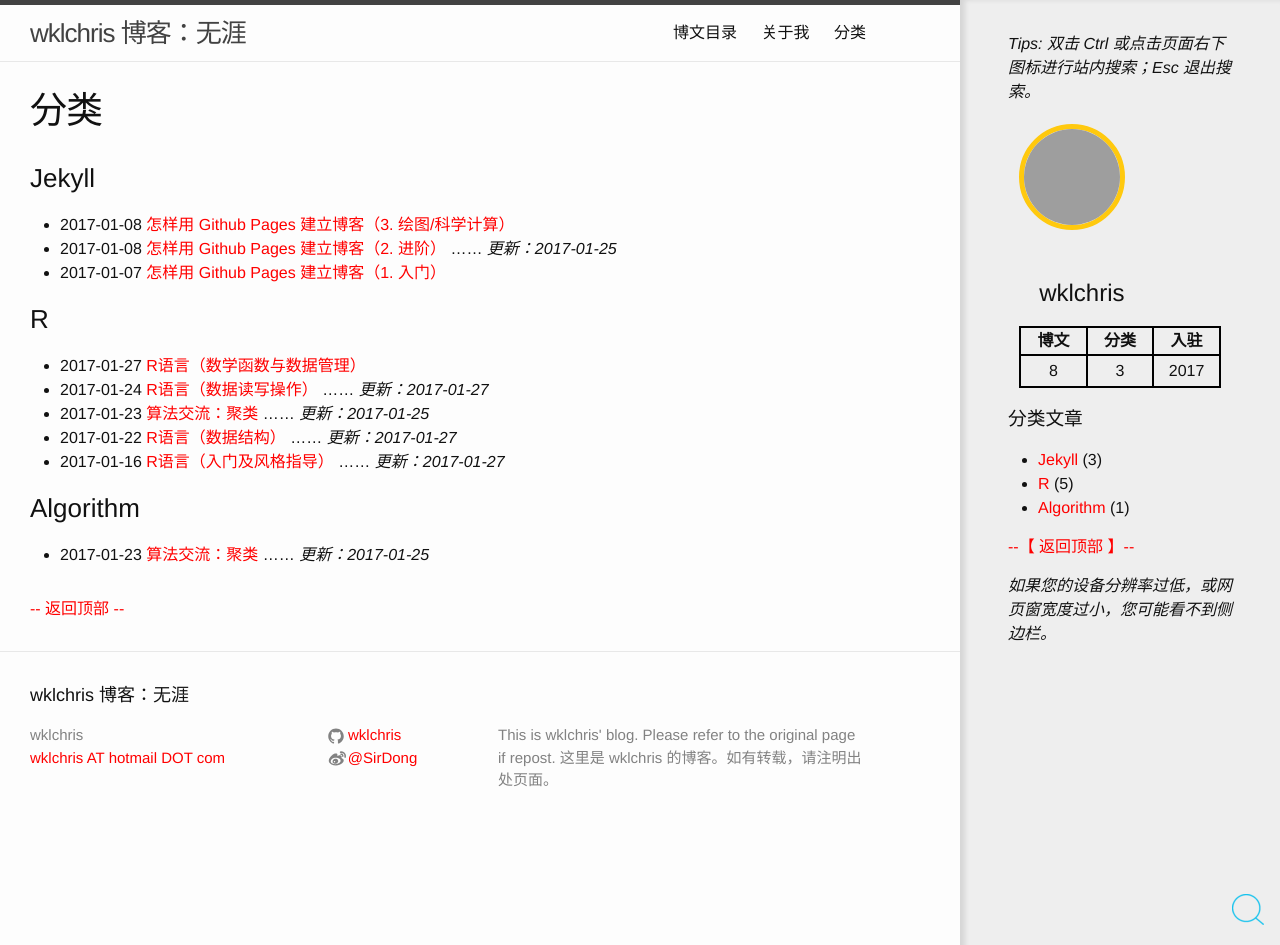
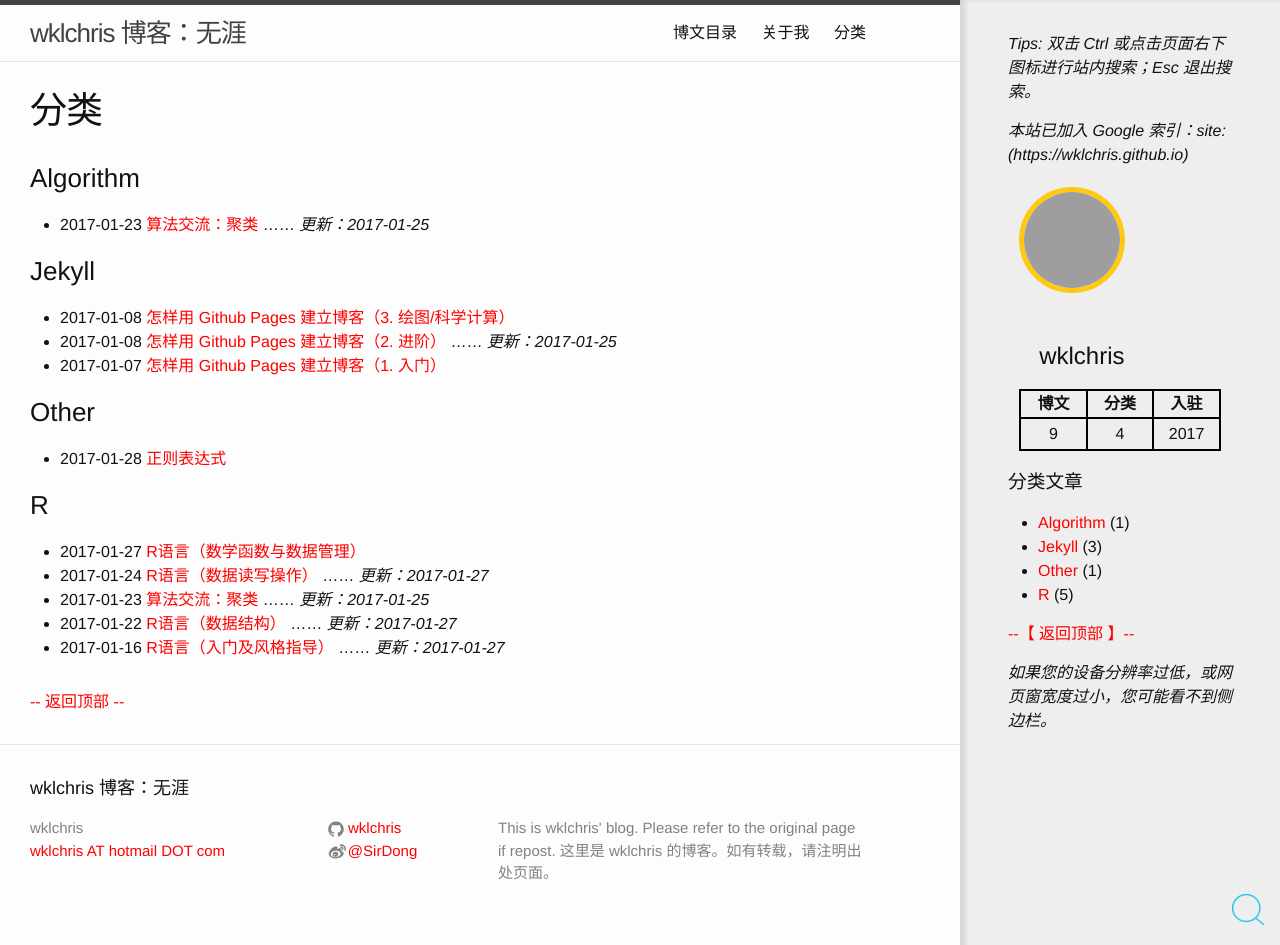
Before and after one commit to wklchris/wklchris.github.io, a Jekyll site: the page built from categories.md, in a window 1280 px wide and 945 px high, cut to the strip 0-945 px from the top of the window. Built offline with Jekyll 4.4.1, drawn with Linux system fonts in a browser that asks for light colours; grey boxes are pictures that could not be loaded.

Commit message:
New post RegExpr. GoogleSearch & sort categories.

```diff
--- a/_includes/sidebar-toc.html
+++ b/_includes/sidebar-toc.html
@@ -1,5 +1,6 @@
 <aside class="sidebar">
   <p><i>Tips: 双击 Ctrl 或点击页面右下图标进行站内搜索；Esc 退出搜索。</i></p>
+  <p><i>本站已加入 Google 索引：site: ({{ site.url }})</i></p>
 
   <h2>【本文目录】</h2>
   <script src="/js/jquery-1.7.2.min.js"></script>
--- a/_includes/sidebar.html
+++ b/_includes/sidebar.html
@@ -1,6 +1,7 @@
 <aside class="sidebar">
 
   <p><i>Tips: 双击 Ctrl 或点击页面右下图标进行站内搜索；Esc 退出搜索。</i></p>
+  <p><i>本站已加入 Google 索引：site: ({{ site.url }})</i></p>
   <script src="/js/jquery-1.7.2.min.js"></script>
 
   <div class="author-info">
@@ -19,7 +20,8 @@
 
   <h3 id="post-categories">分类文章</h3>
   <ul class="arc-list">
-  {% for category in site.categories %}
+  {% assign sorted_cat = site.categories | sort %}
+  {% for category in sorted_cat %}
       <li><a href="/categories/#{{ category | first }}">{{ category | first }} </a>({{ category | last | size }})</li>
   {% endfor %}
   </ul>
--- a/_layouts/categories.html
+++ b/_layouts/categories.html
@@ -2,7 +2,9 @@
 layout: page
 ---
 
-{% for category in site.categories %}
+{% assign sorted_cat = site.categories | sort %}
+
+{% for category in sorted_cat %}
 <h3 id="{{ category | first }}">{{ category | first }}</h3>
 <ul class="arc-list">
     {% for post in category.last %}
--- a/_layouts/post.html
+++ b/_layouts/post.html
@@ -7,6 +7,9 @@ layout: default
     <h1 class="post-title" itemprop="name headline">{{ page.title | escape }}</h1>
     <p class="post-meta">
       <time datetime="{{ page.date | date_to_xmlschema }}" itemprop="datePublished">{{ page.date | date: '%Y-%m-%d' }}</time>
+      {% if page.update %}
+          [更新: {{ page.update }}]
+      {% endif %}
       {% if page.categories %}分类：{% for category in page.categories %}<a href="{{ site.url }}/categories#{{ page.categories }}">{{ category | escape }}</a>; {% endfor %}{% endif %}
     </p>
   </header>
--- a/ipynb/_post_head.csv
+++ b/ipynb/_post_head.csv
@@ -1,4 +1,5 @@
-R-manage-data
+Regular-Expression
+2017-01-28,Regular-Expression,正则表达式,Other,
 2017-01-27,R-manage-data,R语言（数学函数与数据管理）,R,R-learning
 2017-01-24,R-read-data,R语言（数据读写操作）,R,R-learning
 2017-01-23,R-clustering,算法交流：聚类,Algorithm R,R-learning
```
Also changed, not shown: _posts/2017-01-28-Regular-Expression.md (added, +74 -0 lines).
